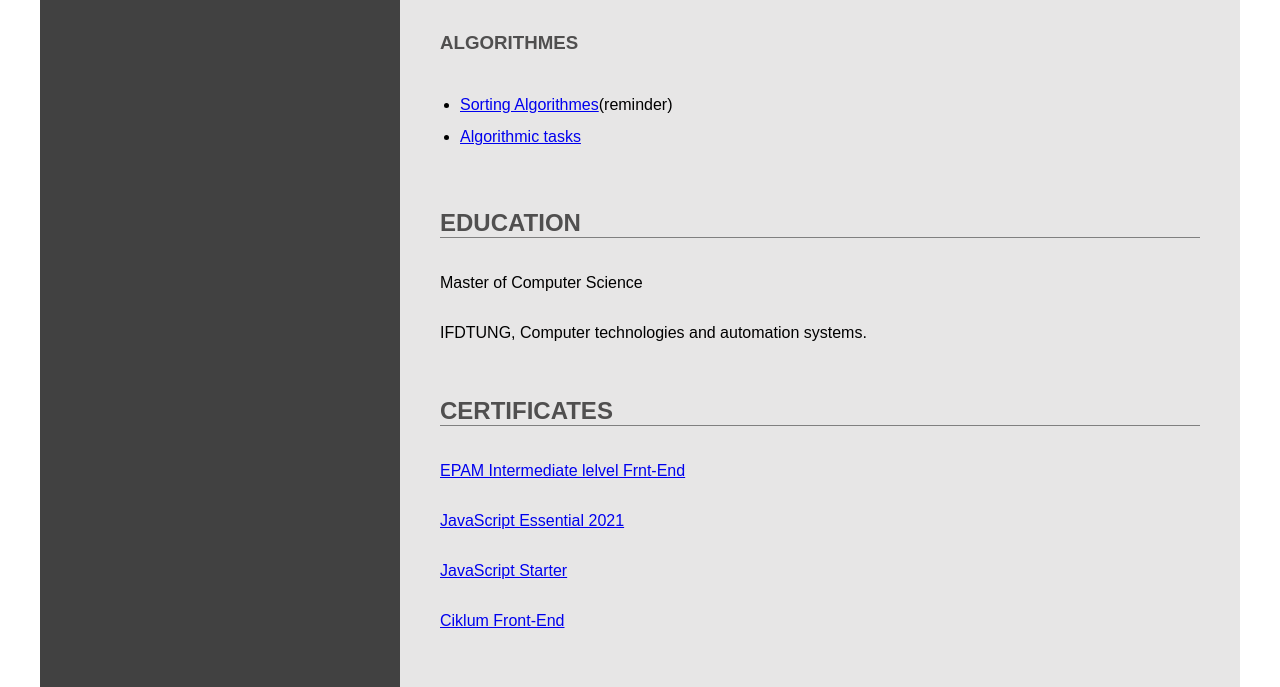
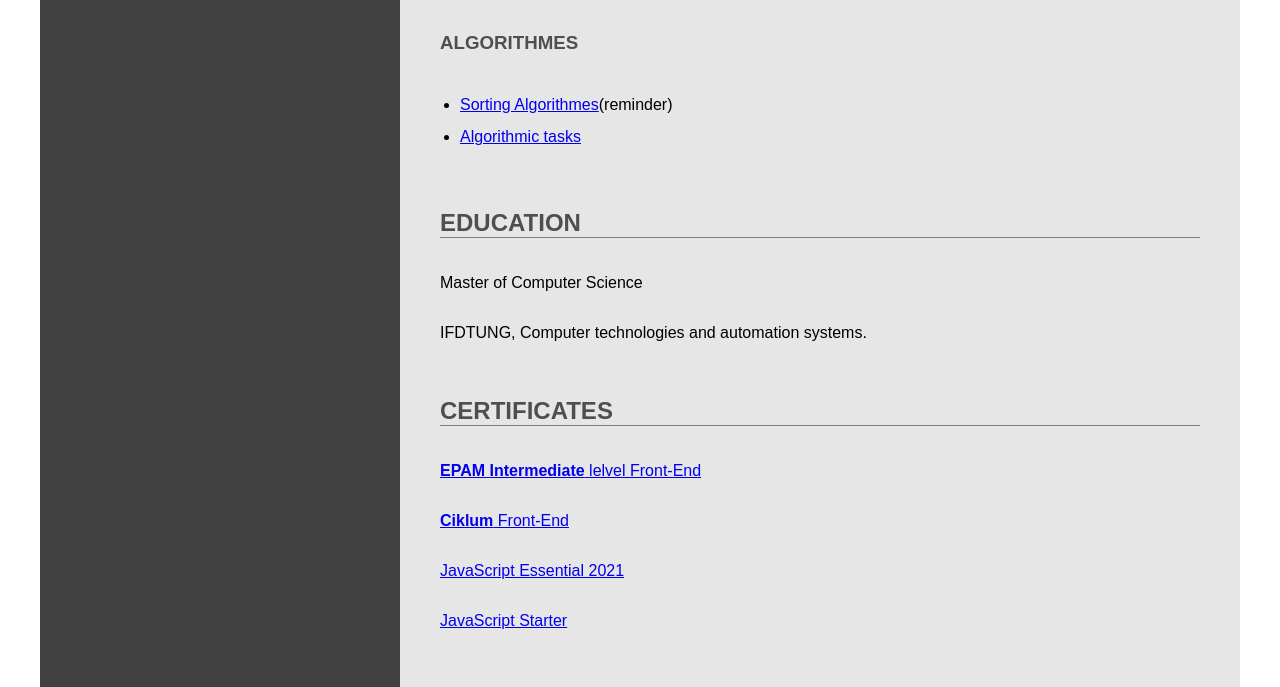
Before and after one commit to NemesisUA/CV, a plain HTML site: page index.html in a window 1280 px wide. Shown: the part 1919-2606 px from the top of the page. Drawn offline with nearby package versions, Linux system fonts and the light colour scheme.

Commit message:
Update index.html

```diff
--- a/index.html
+++ b/index.html
@@ -146,10 +146,10 @@ function digitalRoot(n) {
             </section>
             <section id="certificates">
                 <h2>certificates</h2>
-                <p><a href="https://certificates.epam.com/certificates/9d95e3a8-eae8-44c4-b80b-260262dc8293" target="_blank">EPAM Intermediate lelvel Frnt-End</a></p>
+                <p><a href="https://certificates.epam.com/certificates/9d95e3a8-eae8-44c4-b80b-260262dc8293" target="_blank"><b>EPAM</b> <b>Intermediate</b> lelvel Front-End</a></p>
+                <p><a href="https://courses.prometheus.org.ua:18090/downloads/d4eacdd6737b4a268db3ee7de12776ff/Certificate.pdf" target="_blank"><b>Ciklum</b> Front-End</a></p>
                 <p><a href="https://testprovider.com/ru/search-certificate/TP77504335"  target="_blank">JavaScript Essential 2021</a></p>
                 <p><a href="https://testprovider.com/ru/search-certificate/TP21998026" target="_blank">JavaScript Starter</a></p>
-                <p><a href="https://courses.prometheus.org.ua:18090/downloads/d4eacdd6737b4a268db3ee7de12776ff/Certificate.pdf" target="_blank">Ciklum Front-End</a></p>
             </section>
         </main>
     </div>
```
